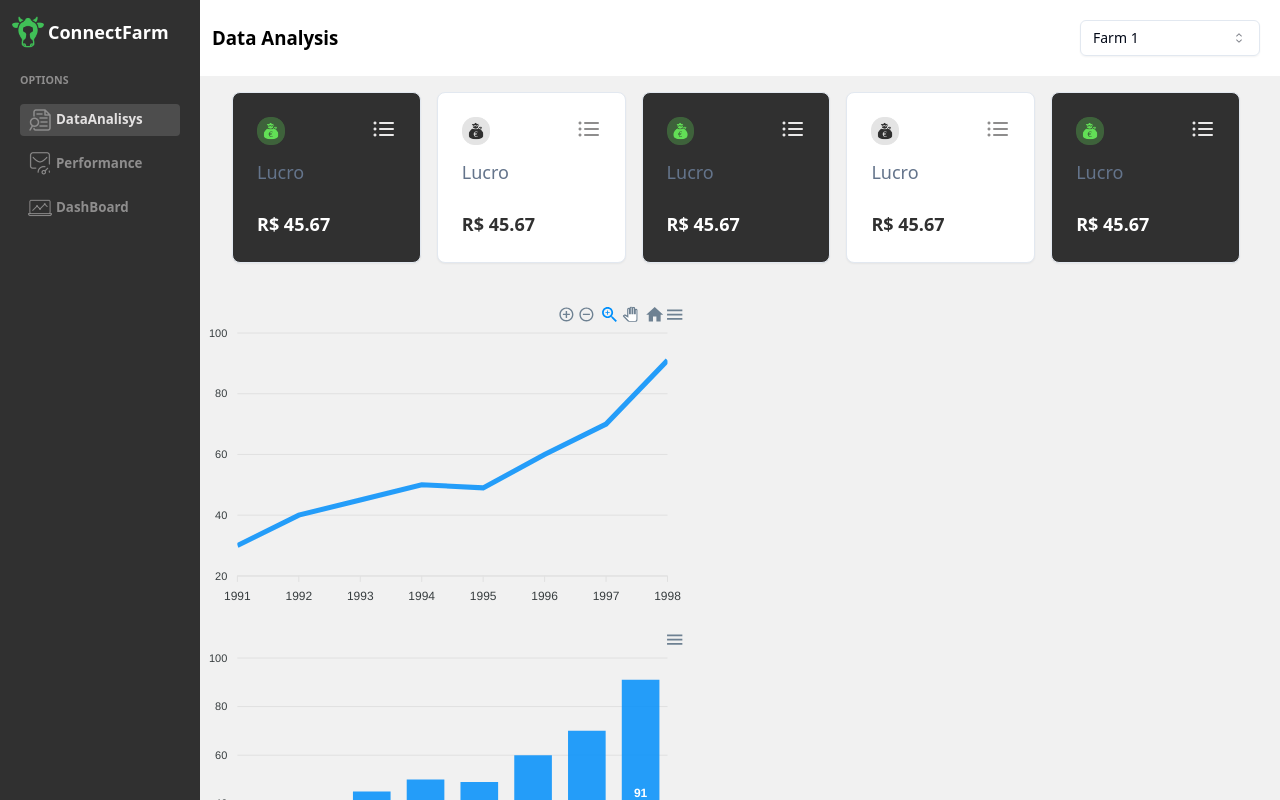
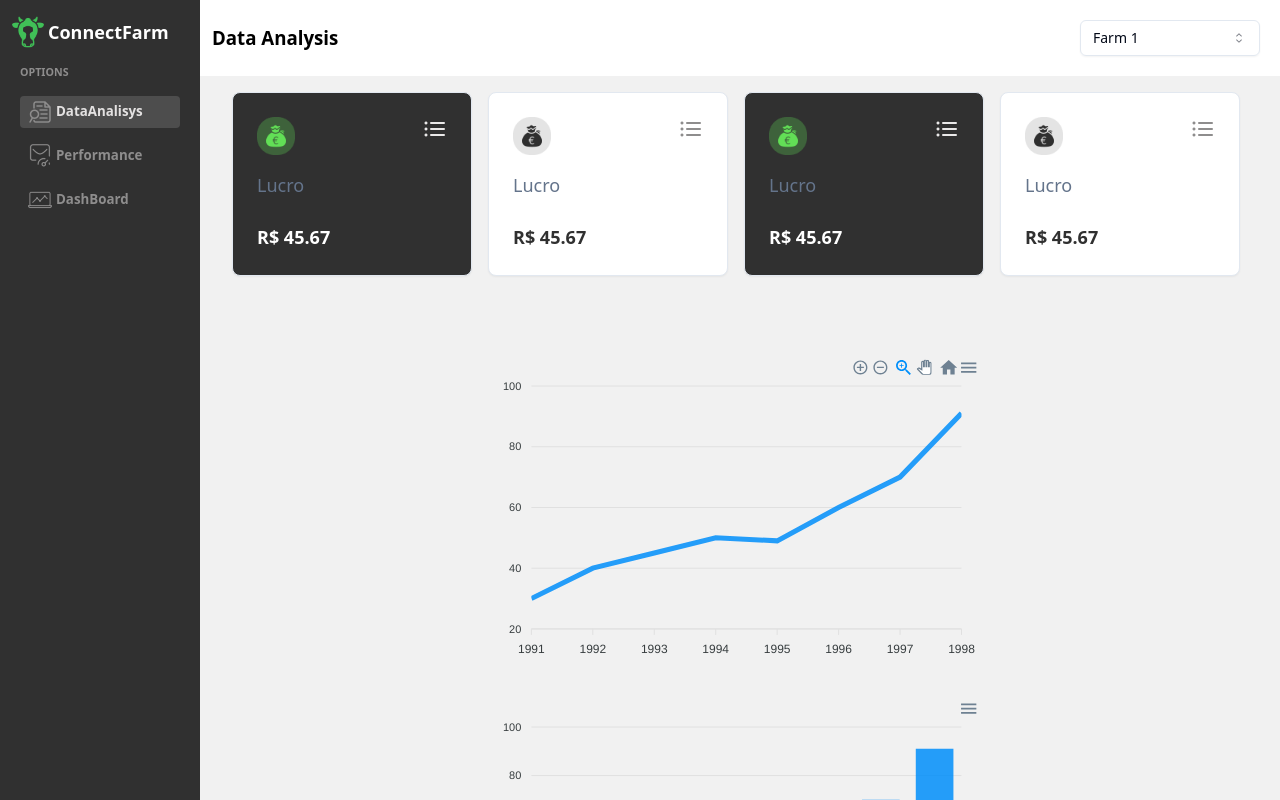
Before and after one commit to gabrielss2406/ConnectFarm-WebAPP, a Next.js app: page /painel in a window 1280 px wide. Shown: the top 800 px of the page. Built offline with nearby package versions, Linux system fonts and the light colour scheme.

Commit message:
fix: sidebar from painel

```diff
--- a/src/components/Sidebar/Sidebar.tsx
+++ b/src/components/Sidebar/Sidebar.tsx
@@ -14,11 +14,11 @@ import Link from 'next/link';
 import { AlignJustify } from 'lucide-react';
 import { IconUserFilled } from '@tabler/icons-react';
 
-
 export default function Sidebar() {
   return (
     <nav>
-    <div className='sm:hidden'>
+      {/* Mobile Sidebar */}
+      <div className='sm:hidden fixed'>
         <Sheet>
           <SheetTrigger asChild>
             <Button className='bg-[#2D6432]'><AlignJustify /></Button>
@@ -30,32 +30,18 @@ export default function Sidebar() {
               </div>
             </SheetHeader>
             <div className="grid gap-4 py-4 justify-center mt-4">
-            <Link href="/" className="text-white hover:text-gray-300 mt-2 text-center">Página inicial</Link>
-            <Link href="/painel" className="text-white hover:text-gray-300 mt-2 text-center">Assinar Painel</Link>
-            <Link href="/register" className="text-white hover:text-gray-300 mt-2 text-center">Registrar</Link>
-            <Link href="/login" className="text-white hover:text-gray-300 mt-2 text-center">Entrar</Link>
-            <Link href="#" className="text-white hover:text-gray-300 text-center">
-              <div className={`
-                flex items-center py-2 pl-3 pr-4
-                bg-[#404440] rounded-full
-              `}>
-                <IconUserFilled className="mr-2" />
-                <span>Contato</span>
-              </div>
-            </Link>
+              <Link href="/painel" className="text-white hover:text-gray-300 mt-2 text-center">DataAnalisys</Link>
+              <Link href="/painel" className="text-white hover:text-gray-300 mt-2 text-center">Performance</Link>
+              <Link href="/painel" className="text-white hover:text-gray-300 mt-2 text-center">DashBoard</Link>
+              <Link href="/painel" className="text-white hover:text-gray-300 mt-2 text-center">Entrar</Link>
             </div>
           </SheetContent>
         </Sheet>
       </div>
 
-    <div className={`
-        hidden sm:flex flex-col w-[15%] gap-2
-        min-w-[200px] h-screen bg-[#303030] fixed
-    `}>
-      <div className={`
-        flex items-center justify-start
-        w-full py-4 px-3
-      `}>
+      {/* Desktop Sidebar */}
+      <div className={`hidden sm:flex flex-col w-[15%] min-w-[200px] h-screen bg-[#303030] fixed`}>
+        <div className="flex items-center justify-start w-full py-4 px-3">
           <Image className="w-8 h-8 mr-1" src={Logo} alt="connectFarm-logo" width={32} height={32} />
           <h1 className='text-white font-semibold text-lg'>ConnectFarm</h1>
         </div>
@@ -63,13 +49,11 @@ export default function Sidebar() {
           <div className="flex w-full items-center justify-start pl-[20px]">
             <h2 className='text-[#8E8D8D] text-[8pt] font-bold'>OPTIONS</h2>
           </div>
-
           <div className="flex flex-col items-center justify-between w-full gap-3">
             <SidebarRoutes mainIcon={DataAnalisys} altIcon={DataAnalisysGray} pageName="DataAnalisys" routeName="/painel" />
             <SidebarRoutes mainIcon={Performance} altIcon={PerformanceGray} pageName="Performance" routeName="/" />
             <SidebarRoutes mainIcon={DashBoard} altIcon={DashBoardGray} pageName="DashBoard" routeName="/" />
           </div>
-
         </div>
       </div>
     </nav>
--- a/src/pages/painel/index.tsx
+++ b/src/pages/painel/index.tsx
@@ -32,7 +32,7 @@ export default function Home() {
   }, []);
 
   return (
-    <div className="flex flex-col h-full bg-[#F1F1F1] pl-[15%]">
+    <div className="flex flex-col h-full bg-[#F1F1F1] sm:ml-[15%]">
       <div className="p-5 bg-white flex w-full items-center justify-between">
         <h1 className="text-black text-[14pt] font-bold">Data Analysis</h1>
         <SelectFarm farms={farms} activeFarm={activeFarm} setActiveFarm={setActiveFarm} />
@@ -42,8 +42,8 @@ export default function Home() {
         <InformationExpenses expenseType="Lucro" amount={45.67} invertColor={true} />
         <InformationExpenses expenseType="Lucro" amount={45.67} invertColor={false} />
         <InformationExpenses expenseType="Lucro" amount={45.67} invertColor={true} />
-        <InformationExpenses expenseType="Lucro" amount={45.67} invertColor={false} />
       </div>
+      <div className="flex flex-col items-center gap-4 p-10">
         <Chart
           options={chartOptions}
           series={chartSeries}
@@ -56,7 +56,13 @@ export default function Home() {
           type="bar"
           width="500"
         />
-      <Chart options={{}} series={[44, 55, 41, 17, 15]} type="donut" width="380" />
+        <Chart
+          options={{}}
+          series={[44, 55, 41, 17, 15]}
+          type="donut"
+          width="380"
+        />
+      </div>
     </div>
   );
 }
```
Lines whose indentation alone changed are shown as unchanged.
